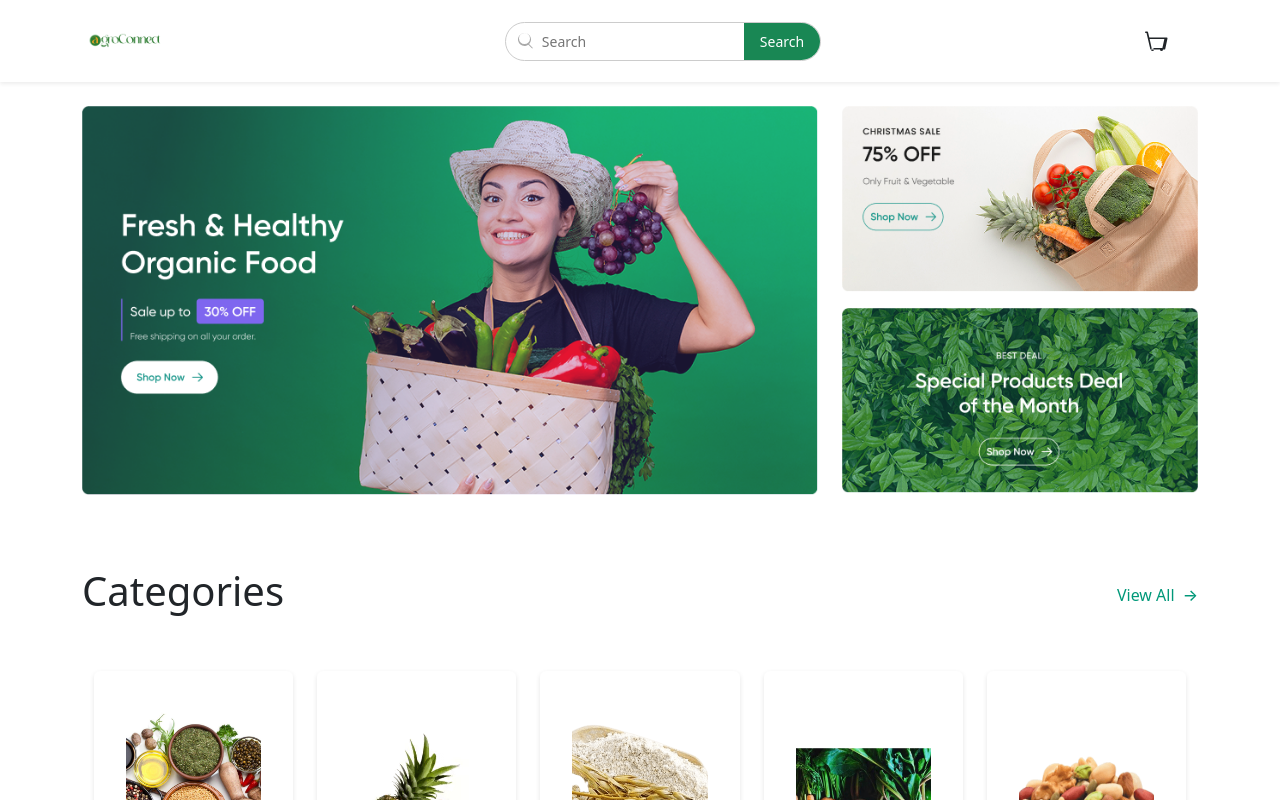
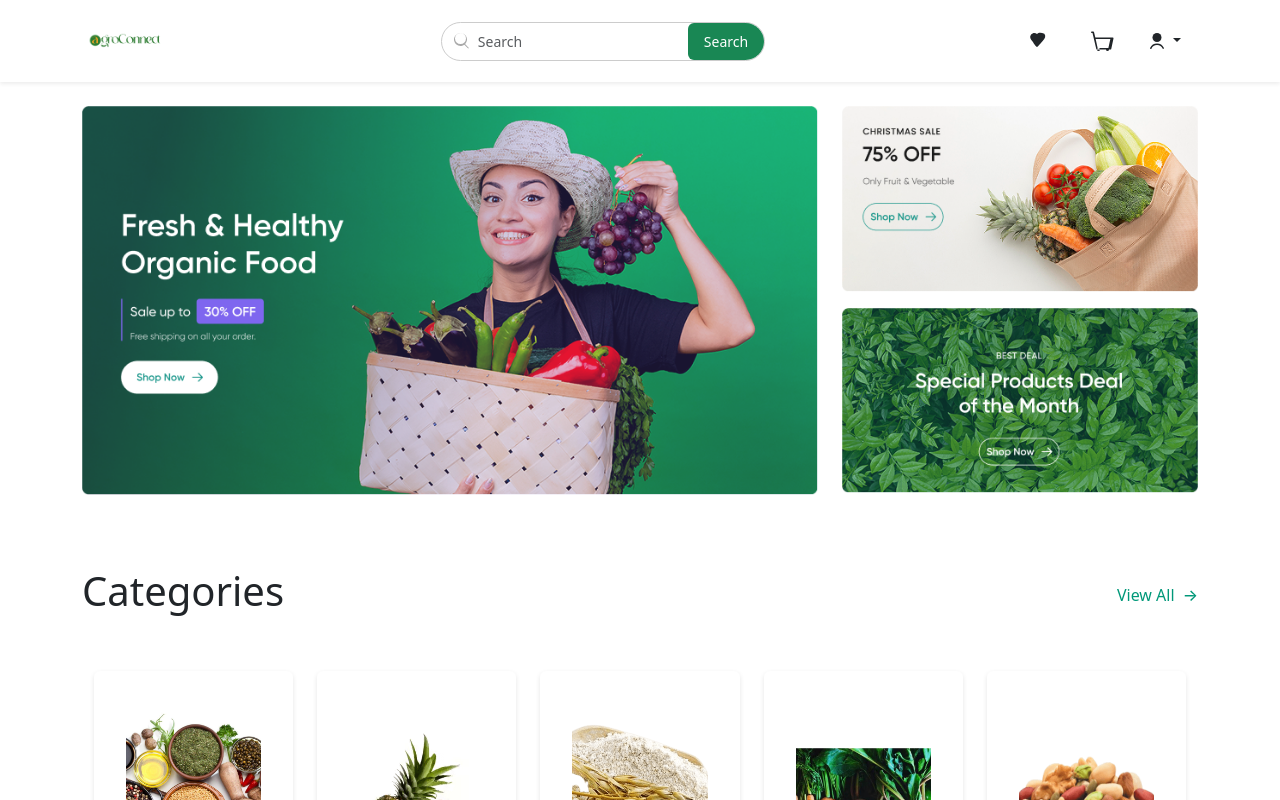
Before and after one commit to Josh0401/Agroconnect-Project, a Vue app: page /market in a window 1280 px wide. Shown: the top 800 px of the page. Built offline with nearby package versions, Linux system fonts and the light colour scheme.

Commit message:
feat: add wishlist feature with routing and UI components

```diff
--- a/src/router/index.js
+++ b/src/router/index.js
@@ -24,6 +24,7 @@ import Market from "../views/marketplace/Market.vue";
 import AllCategory from "../views/marketplace/AllCategory.vue";
 import AllProduct from "../views/marketplace/AllProduct.vue";
 import SignUpp from "../views/individual_account/SignUpp.vue";
+import WishList from "../views/marketplace/WishList.vue";
 //import MarketPlaceHome from "../views/MarketPlaceHome.vue";
 // import About from "@/views/About.vue";
 
@@ -147,6 +148,11 @@ const routes = [
     path: "/test",
     component: SignUpp,
   },
+  {
+    path: "/wishlist",
+    component: WishList,
+    meta: { hideHeader: true, hideFooter: true },
+  },
 ];
 
 const router = createRouter({
--- a/src/views/marketplace/Market.vue
+++ b/src/views/marketplace/Market.vue
@@ -23,29 +23,63 @@
 
       <div class="collapse navbar-collapse" id="navbarNav">
         <ul class="navbar-nav mx-auto">
-          <div class="search-container">
-            <!-- Inline SVG for the search icon -->
-            <svg class="search-icon" fill="currentColor" viewBox="0 0 16 16">
+          <!-- Search container -->
+          <div class="search-container d-flex align-items-center">
+            <!-- Search Icon (always visible) -->
+            <svg
+              class="search-icon me-2"
+              fill="currentColor"
+              viewBox="0 0 16 16"
+            >
               <path
                 d="M11.742 10.344a6.5 6.5 0 1 0-1.397 1.398l3.85 3.85.708-.708-3.85-3.85zm-5.242.656
                    a5.5 5.5 0 1 1 0-11 5.5 5.5 0 0 1 0 11z"
               />
             </svg>
-            <!-- Search input -->
+            <!-- Search input & button visible only on larger screens -->
             <input
               id="searchInput"
               type="text"
               placeholder="Search"
               @keydown.enter="handleSearch"
               v-model="searchQuery"
+              class="d-none d-lg-block form-control me-2"
             />
-            <button type="button" @click="handleSearch">Search</button>
+            <button
+              type="button"
+              @click="handleSearch"
+              class="d-none d-lg-block btn btn-outline-secondary"
+            >
+              Search
+            </button>
           </div>
         </ul>
         <div class="d-flex align-items-center py-1">
+          <!-- Wishlist Icon -->
+          <button class="btn position-relative me-3" @click="goToWishlist">
+            <svg
+              xmlns="http://www.w3.org/2000/svg"
+              width="24"
+              height="24"
+              fill="currentColor"
+              class="bi bi-heart"
+              viewBox="0 0 16 16"
+            >
+              <path
+                d="M8 2.748c-1.1-1.176-2.785-1.103-3.95.285-1.168 1.395-.593 3.247 1.12 4.722C6.2 9.8 8 11.4 8 11.4s1.8-1.6 3.78-4.095c1.714-1.475 2.288-3.327 1.12-4.722C10.785 1.645 9.1 1.572 8 2.748z"
+              />
+            </svg>
+            <!-- Optional badge for wishlist count -->
+            <span
+              class="position-absolute top-0 start-100 translate-middle badge rounded-pill bg-danger"
+              v-if="wishlistItemCount > 0"
+            >
+              {{ wishlistItemCount }}
+            </span>
+          </button>
+
           <!-- Shopping Cart Icon -->
           <button class="btn position-relative me-3" @click="goToCart">
-            <!-- Shopping Cart SVG icon -->
             <svg
               xmlns="http://www.w3.org/2000/svg"
               width="24"
@@ -61,7 +95,6 @@
                    13 13H4a.5.5 0 0 1-.491-.408L1.01 2H.5a.5.5 0 0 1-.5-.5zM3.102 6l1.313 6h7.17l1.313-6H3.102zM5 12a1 1 0 1 0 0 2 1 1 0 0 0 0-2zm7 1a1 1 0 1 1-2 0 1 1 0 0 1 2 0z"
               />
             </svg>
-            <!-- Badge for the cart item count -->
             <span
               class="position-absolute top-0 start-100 translate-middle badge rounded-pill bg-danger"
               v-if="cartItemCount > 0"
@@ -69,6 +102,62 @@
               {{ cartItemCount }}
             </span>
           </button>
+
+          <!-- Account Icon with Dropdown -->
+          <div
+            class="dropdown account-dropdown me-3"
+            @mouseenter="openDropdown"
+            @mouseleave="closeDropdown"
+          >
+            <button
+              class="btn dropdown-toggle p-0"
+              type="button"
+              id="accountDropdown"
+              aria-expanded="dropdownOpen"
+            >
+              <!-- Account SVG Icon -->
+              <svg
+                xmlns="http://www.w3.org/2000/svg"
+                width="24"
+                height="24"
+                fill="currentColor"
+                class="bi bi-person"
+                viewBox="0 0 16 16"
+              >
+                <path d="M8 8a3 3 0 1 0 0-6 3 3 0 0 0 0 6z" />
+                <path
+                  fill-rule="evenodd"
+                  d="M8 9a5 5 0 0 0-4.546 2.916.5.5 0 0 0 .832.554A4 4 0 0 1 8 10a4 4 0 0 1 3.714 2.37.5.5 0 0 0 .832-.554A5 5 0 0 0 8 9z"
+                />
+              </svg>
+            </button>
+            <ul
+              class="dropdown-menu"
+              :class="{ show: dropdownOpen }"
+              aria-labelledby="accountDropdown"
+            >
+              <li>
+                <router-link class="dropdown-item" to="/account/profile"
+                  >Profile</router-link
+                >
+              </li>
+              <li>
+                <router-link class="dropdown-item" to="/account/orders"
+                  >Orders</router-link
+                >
+              </li>
+              <li>
+                <router-link class="dropdown-item" to="/account/settings"
+                  >Settings</router-link
+                >
+              </li>
+              <li>
+                <a class="dropdown-item" href="#" @click.prevent="logout"
+                  >Logout</a
+                >
+              </li>
+            </ul>
+          </div>
         </div>
       </div>
     </div>
@@ -670,7 +759,12 @@ export default {
   },
   data() {
     return {
+      dropdownOpen: false,
+      dropdownTimeout: null,
       searchQuery: "",
+      cartItemCount: 0, // This should be updated based on your cart data
+      wishlistItemCount: 0, // This should be updated based on your wishlist data
+      dropdownOpen: false,
       cartItems: [
         // { name: "Product 1", quantity: 2 },
         // { name: "Product 2", quantity: 1 },
@@ -678,6 +772,29 @@ export default {
     };
   },
   methods: {
+    openDropdown() {
+      if (this.dropdownTimeout) {
+        clearTimeout(this.dropdownTimeout);
+        this.dropdownTimeout = null;
+      }
+      this.dropdownOpen = true;
+    },
+    closeDropdown() {
+      // Delay closing the dropdown to allow the user to move the mouse to the menu
+      this.dropdownTimeout = setTimeout(() => {
+        this.dropdownOpen = false;
+      }, 300); // Adjust delay (in ms) as needed
+    },
+    logout() {
+      // Implement your logout logic here:
+      // e.g., clear auth state, call logout API, then redirect to login page
+      console.log("Logging out...");
+      // Example: Clear local storage or Vuex store, then navigate to login
+      // localStorage.removeItem("authToken");
+      // this.$store.dispatch("logout");
+      this.$router.push("/login");
+    },
+
     handleSearch() {
       const query = this.searchQuery.trim();
       if (query) {
@@ -691,6 +808,10 @@ export default {
     goToCart() {
       // Navigate to the cart page
       this.$router.push("/cart");
+    },
+    goToWishlist() {
+      // Redirect to the wishlist page
+      this.$router.push("/wishlist");
     },
   },
   computed: {
@@ -743,8 +864,11 @@ body {
   overflow: hidden; /* ensures children respect the rounded border */
   background-color: #fff;
   max-width: 400px; /* optional: control the max width */
+  flex-wrap: wrap;
 }
-
+.account-dropdown .dropdown-menu {
+  margin-top: 0.5rem;
+}
 /* Search icon styling */
 .search-icon {
   width: 16px;
@@ -832,4 +956,10 @@ body {
 .card:hover {
   cursor: pointer;
 }
+@media (max-width: 992px) {
+  .search-container input,
+  .search-container button {
+    display: none !important;
+  }
+}
 </style>
--- /dev/null
+++ b/src/views/marketplace/WishList.vue
@@ -0,0 +1 @@
+<template></template>
```
